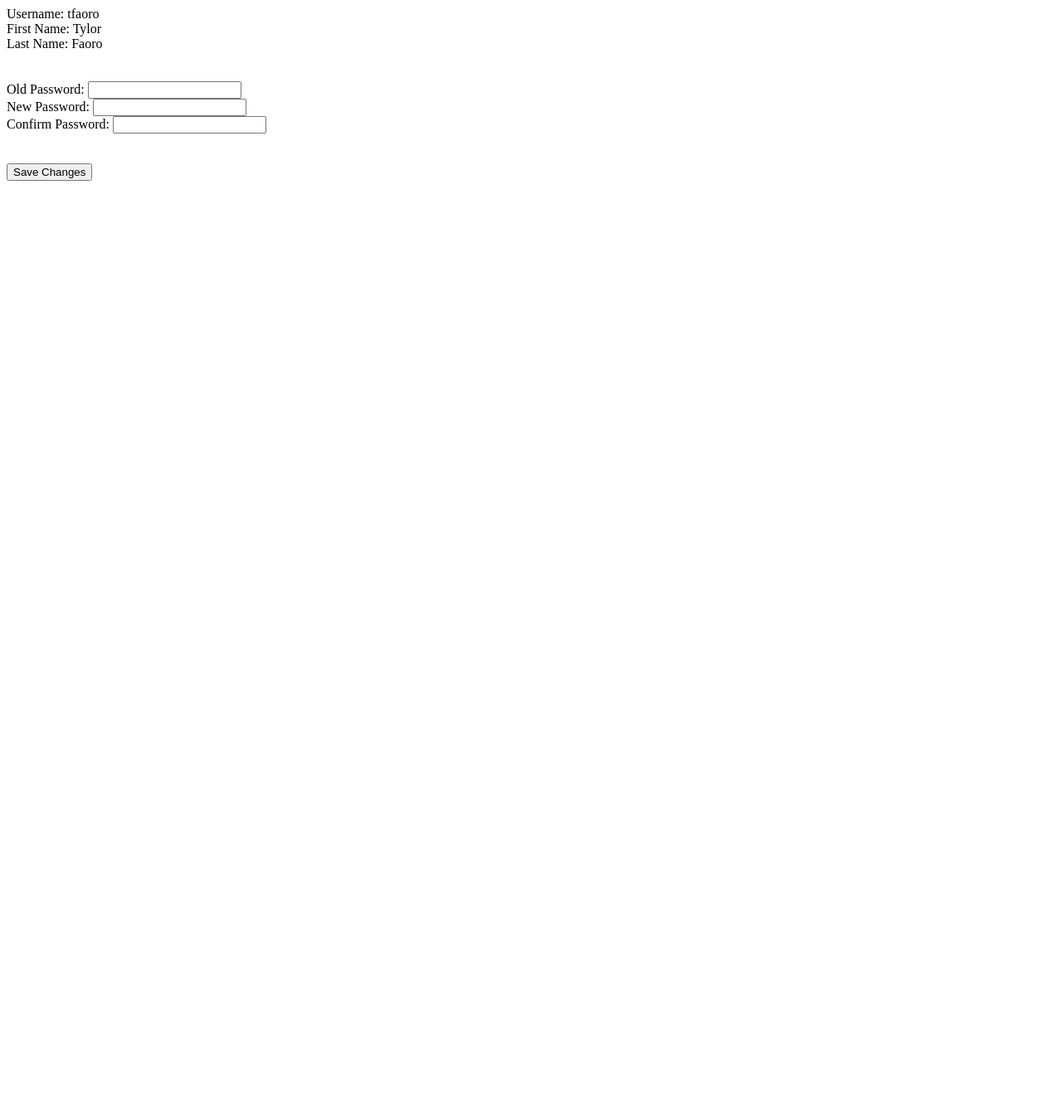
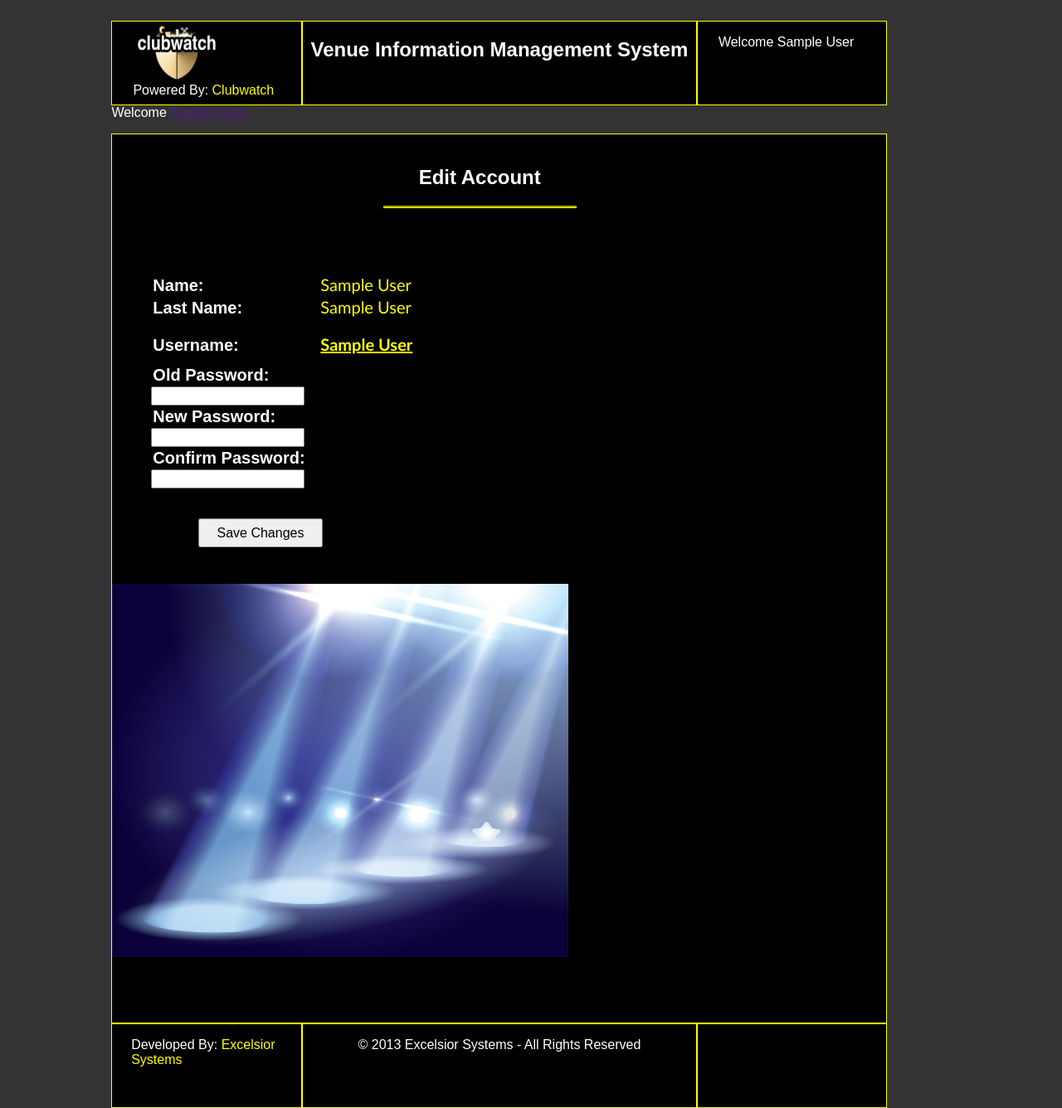
Before and after one commit to t-faoro/VIMS-1, a PHP site: page /accountManagement.php in a window 1280 px wide. Shown: the whole page at 83% size. Before the commit the page ends 218 px from the top, so only its background shows below. Run offline with PHP 8.4, Linux system fonts and the light colour scheme; the visitor is signed in with stand-in values (Sample User, id 1); some libraries are stand-ins or nearby versions.

Commit message:
Account Management Logic and Style complete

```diff
--- a/accountManagement.php
+++ b/accountManagement.php
@@ -16,40 +16,56 @@ $con = $con->connect();
 
 	}
 
-$userName  		    = "tfaoro";//$_SESSION['userName'];
-$userFname  		= "Tylor";//$_SESSION['fName'];
-$userLname  		= "Faoro";//$_SESSION['lName'];
+//:: Program Variable Declarations
+$userName  		    = $_SESSION['userName'];
+$userFname  		= $_SESSION['userFname'];
+$userLname  		= $_SESSION['userLname'];
+$userAuth   		= $_SESSION['userAuth'];
+$venueID  		    = $_SESSION['venueId'];
+$venueName  		= $_SESSION['venueName'];
+
+//:: Password Field Declarations
 $currentPassword 	= NULL;
 $oldPass    		= NULL;
 $newPassOne 		= NULL;
 $newPassTwo 		= NULL;
-$userAuth   		= "";//$_SESSION['userAuth'];
-$venue_id  		    = "";//$_SESSION['venueID'];
-$venueName  		= "";//$_SESSION['venueName'];
 
-$error = "";
+//:: Misc. Variables
+$error = " ";
+$css = "";
+$js = "";
 
 //TEST VALUE
 $verifyUser = TRUE;
 
+//:: Draws Head HTML with Stylesheets, Javascript, Doctype, and Title already implemented.
+createHead($css, $js);
+
+//:: Draws Header for UI
+createHeader($userName);
 
 
 
-if ($verifyUser == FALSE){
+//:: Verify that the user is logged in
+// If the user is not logged in, send back to index.php
+if (!verifyUser()){
 		echo "Forbidden: You do not have access to view that page";
 		header('Location: index.php');
 }
+// Else the user must be authenticated
 else{
 
+	//:: Post Back Functionality
 	if(isset($_POST['submit'])){
 
+		// Retrieve user's current password from database as a HASH
 		$currentPassword = getUserPass($userName, $con);
 
 		$newPassOne = $_POST['New_Passwd1'];
 		$newPassTwo = $_POST['New_Passwd2'];
 		$oldPass    = $_POST['Old_Passwd'];
 
-
+		//:: Password reset bounds testing
 		if($newPassOne == NULL || $newPassTwo == NULL ||  $oldPass == NULL){
 				$error = "Error: All fields are mandatory.";
 
@@ -61,24 +77,34 @@ else{
 						  Passwords must be between 8 and 32 characters in length, with no whitespace.";
 			}
 			else{
+				//:: If all tests have been passed, update the USER table with a new password and redirect to dashboard.
 				//Problem with User Update query function
-				userUpdate("USE_Passwd", MD5($newPassTwo), $userName, $con);
+				userUpdate("USE_Passwd", $newPassTwo, $userName, $con);
 				$error = "Account updated successfully.";
 				//header('Location: dashboard.php');
 			}
 
 		}
 		else{
+			//Old Password entered doesn't match entry in database
 			$error = "Update Failed: Password's do no match.";
 		}
-		//createHead();
-		//createHeader($userName);
-		//createNav($authLevel);
-		//createFoot();
+
 	}
 
-	echo manageAccountForm($con);
+
 }
+echo '<div id="content">\n';
+ echo '<div class="headingDiv"><h2>Edit Account</h2></div>';
+ echo '<div id="leftContent">';
+ echo '<div id="error">'.$error.'</div>';
+ echo manageAccountForm();
+ echo '</div>';
+ echo '<div id="rightContent">';
+ echo IMG("spotlights.jpg", "Spotlights");
+ echo '</div>';
+echo "</div>";
+	createFoot();
 
 
 //Start Functions
@@ -100,41 +126,46 @@ function getUserPass($user, $con){
 		return $result;
 }
 
-function manageAccountForm($con){
+
+function manageAccountForm(){
 	global $error;
 	global $userName;
 	global $userFname, $userLname;
 
+	$form  = '<div id="accountManage" >';
+	$form .= '<form method="POST" action="accountManagement.php">'."\n";
 
-	$form  = '<form method="POST" action="accountManagement.php">'."\n";
-
-	$form .= '<label>Username: </label>';
-	$form .= '<span>'.$userName.'</span><br />'."\n";
-
-	$form .= '<label>First Name: </label>';
-	$form .= '<span>'.$userFname.'</span><br />'."\n";
+	$form .= '<label>Name: </label>';
+	$form .= '<span class="readOnly">'.$userFname.'</span><br />'."\n";
 
 	$form .= '<label>Last Name: </label>';
-	$form .= '<span>'.$userLname.'</span><br />'."\n";
+	$form .= '<span class="readOnly">'.$userLname.'</span><br />'."\n";
+
+	$form .= "<br />";
+
+	$form .= '<br /><label>Username: </label>';
+	$form .= '<span class="readOnly"><b><u>'.$userName.'</u></b></span><br />'."\n";
+
+$form .= "<br />";
+
+	$form .= '<label>Old Password: </label>';
+	$form .= '<input type="password" name="Old_Passwd" class="passField"/><br />'."\n";
+
+	$form .= '<label>New Password: </label>';
+	$form .= '<input type="password" name="New_Passwd1" class="passField" /><br />'."\n";
+
+	$form .= '<label>Confirm Password: </label>';
+	$form .= '<input type="password" name="New_Passwd2" class="passField" /><br />'."\n";
+
+	$form .= "<br /><br />";
+	$form .= '<input type="submit" value="Save Changes" name="submit" class="button" />';
 
 	$form .= "<br /><br />";
 
-	$form .= '<label>Old Password: </label>';
-	$form .= '<input type="password" name="Old_Passwd" /><br />'."\n";
-
-	$form .= '<label>New Password: </label>';
-	$form .= '<input type="password" name="New_Passwd1" /><br />'."\n";
-
-	$form .= '<label>Confirm Password: </label>';
-	$form .= '<input type="password" name="New_Passwd2" /><br />'."\n";
-
-	$form .= "<br /><br />";
-	$form .= '<input type="submit" value="Save Changes" name="submit" />';
-
-	$form .= "<br /><br />";
-	$form .= '<div id="error">'.$error.'</div>'."\n";
 
 	$form .= '</form>';
+
+	$form .= '</div>';
 
 	return $form;
 }
--- a/css/style.css
+++ b/css/style.css
@@ -30,6 +30,28 @@ p{
 
 .yellow{
 	color: yellow;
+}
+
+h1 h2 h3 h4{
+	color: #FFF;
+	font-family:Arial, Helvetica, sans-serifl;
+}
+
+.headingDiv{
+	margin-left: 35%;
+	margin-bottom: 50px;
+	text-align:center;
+	width: 25%;
+	border-bottom:groove;
+	border-color: yellow;
+	border-width: 3px;
+}
+
+#error{
+	margin-left: 10%;
+	color: #F00;
+	font-family:Arial, Helvetica, sans-serif;
+	font-weight: bold;
 }
 
 /*==============Default Styles End===============*/
@@ -106,6 +128,9 @@ p{
 
 /*==============Content Start=============*/
 #content{
+	clear: both;
+	float: left;
+
 	margin-left: 10%;
 	margin-right: 10%;
 	width: 73.75%;
@@ -114,6 +139,27 @@ p{
 	border: solid;
 	border-color: #FF0;
 	border-width: 1px;
+}
+
+#leftContent{
+	margin-right: 75px;
+	display: inline-block;
+	float: left;
+	padding: 5px;
+	width: 45%;
+
+}
+
+#rightContent{
+	margin-bottom: 75px;
+	display: inline-block;
+	float: left;
+}
+
+#rightContent img{
+	display: inline-block;
+	width: 550px;
+	height: 450px;
 }
 /*==============Content End===============*/
 
@@ -281,3 +327,47 @@ p{
 /*:: No Navigation End     ::*/
 
 /*==============Navigation End===============*/
+{
+
+}
+
+#accountManage{
+	margin-left: 10%;
+	margin-right: 0;
+	margin-top: 25px;
+	margin-bottom: 5%;
+	color: #FFF;
+}
+
+#accountManage label{
+	clear:both;
+	float: left;
+	padding: 2px;
+	width: 200px;
+	font-size:20px;
+	font-weight: bold;
+	font-family: Arial, Helvetica, sans-serif;
+}
+
+.readOnly{
+	float: left;
+	font-size: 20px;
+	font-family:"Trebuchet MS", Arial, Helvetica, sans-serif;
+	color: #FF0;
+
+}
+
+
+.passField{
+	padding: 2px;
+	min-width: 25px;
+
+}
+
+#accountManage .button{
+	margin-left: 15%;
+	font-size: 16px;
+	font-family: Arial, Helvetica, sans-serif;
+	width: 150px;
+	height: 35px;
+}
--- a/php/pageFunctions.php
+++ b/php/pageFunctions.php
@@ -93,8 +93,8 @@
 	function createFoot()
 	{
 		echo "<div id='footer_container'>\n";
-		echo "<div id='bottomLeft'><p>Developed By: <span class='yellow'>Excelsior Systems</span></p><p>&#169; 2013 Excelsior Systems <br /> All Rights Reserved</p></div>\n";
-		echo "<div id='bottomMiddle'></div>\n";
+		echo "<div id='bottomLeft'><p>Developed By: <span class='yellow'>Excelsior Systems</span></p></div>\n";
+		echo "<div id='bottomMiddle' align='center'><p>&#169; 2013 Excelsior Systems - All Rights Reserved</p></div>\n";
 		echo "<div id='bottomRight'>&nbsp;</div>\n";
 		echo "</div>\n";
 		echo "</body>\n";
@@ -119,7 +119,7 @@
 		}
 		else
 		{
-			echo "<p>Welcome <a href=''>$name</a></p></div>";
+			echo "<p>Welcome <a hrcreateef=''>$name</a></p></div>";
 			echo "<p>Welcome <a href=''>$name</a></p>";
 		}
 		echo "</div>\n";
```
Also changed, not shown: images/spotlights.jpg (added).
